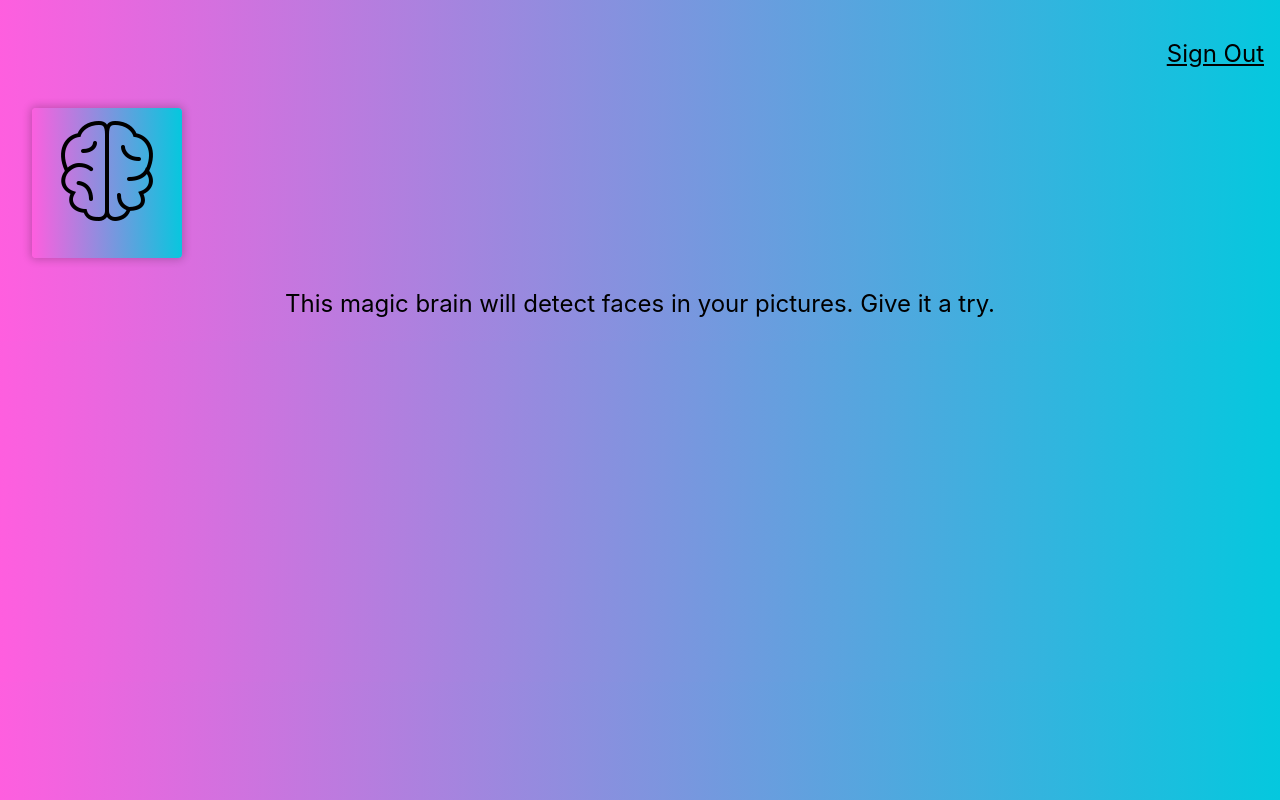
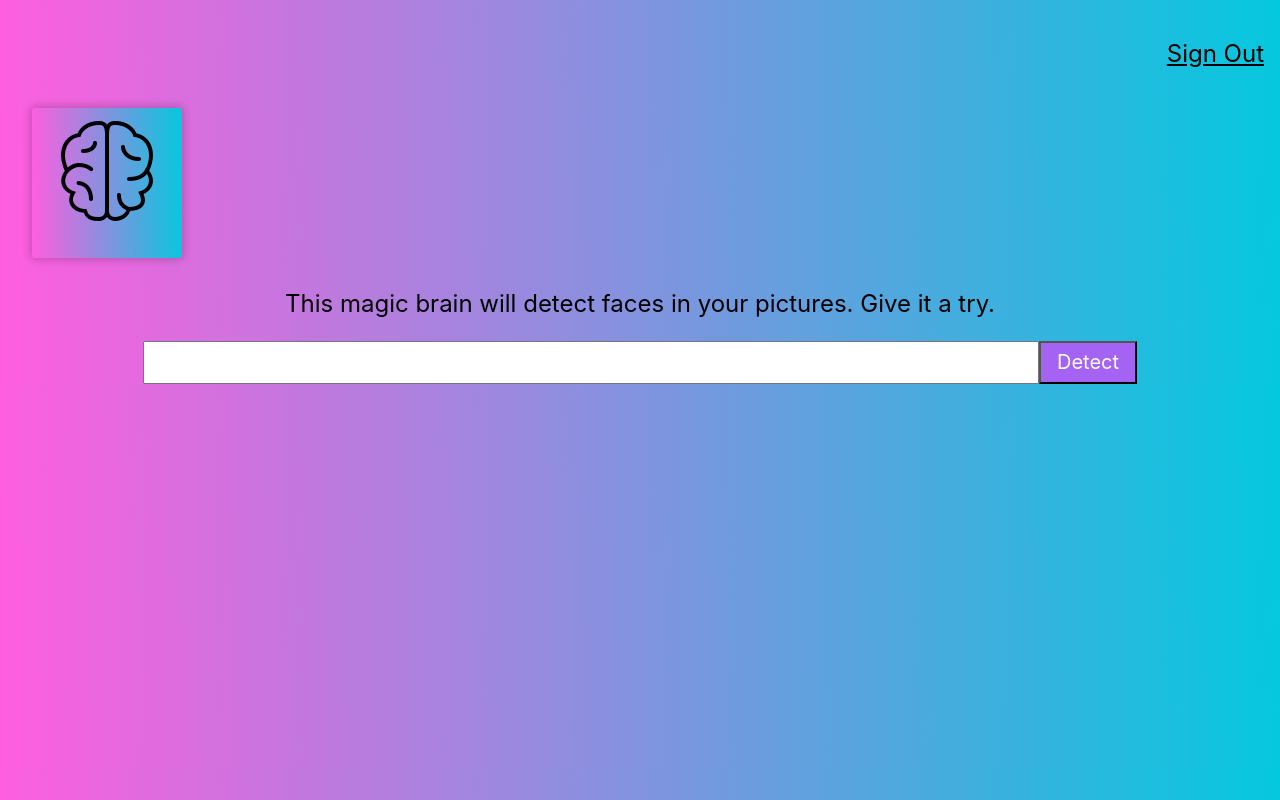
Before and after one commit to SunpreetSandhu/face-recognition, a React (Create React App) app in the folder face-recognition-app/: page / in a window 1280 px wide. Built offline with nearby package versions, Linux system fonts and the light colour scheme.

Commit message:
Added input form

```diff
--- a/face-recognition-app/src/components/ImageLinkForm/ImageLinkForm.js
+++ b/face-recognition-app/src/components/ImageLinkForm/ImageLinkForm.js
@@ -5,6 +5,12 @@ const ImageLinkForm = () => {
       <p className="f3">
         {"This magic brain will detect faces in your pictures. Give it a try."}
       </p>
+      <div>
+        <input className="f4 pa2 w-70 center" type="text" />
+        <button className="w-e0 grow f4 link ph3 pv2 dib white bg-light-purple">
+          Detect
+        </button>
+      </div>
     </div>
   );
 };
```
